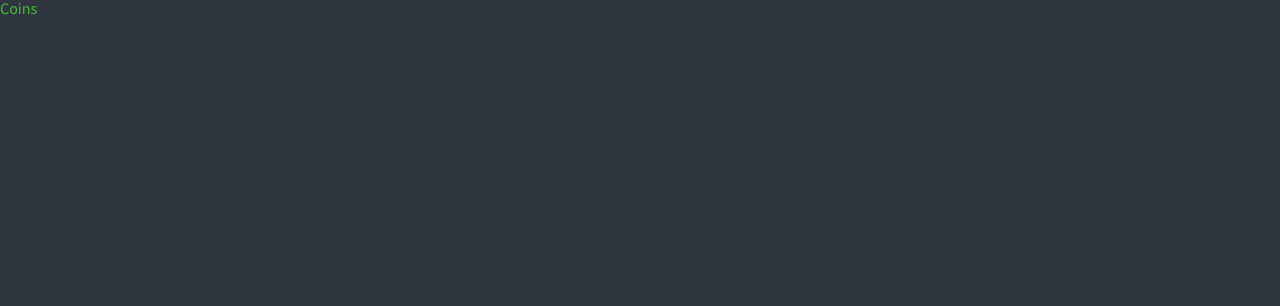
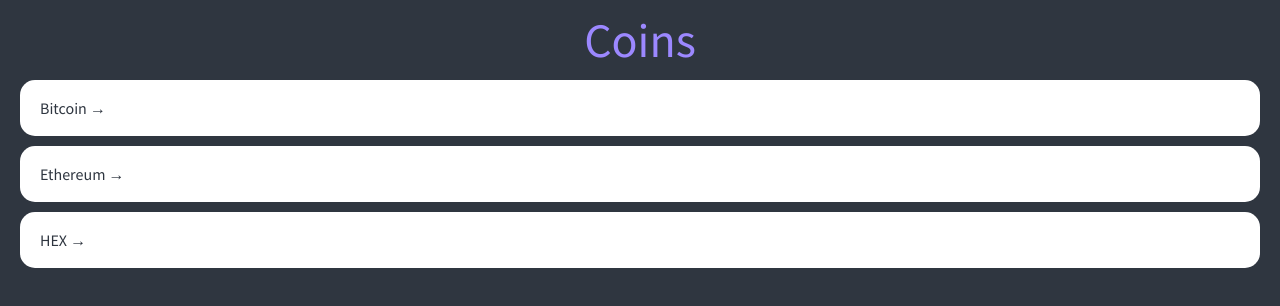
Before and after one commit to hihighhye/Crypto_Tracker, a React (Create React App) app: page / in a window 1280 px wide. Shown: the top 306 px of the page. Built offline with nearby package versions, Linux system fonts and the light colour scheme.

Commit message:
Chapter #5.2

```diff
--- a/src/Root.tsx
+++ b/src/Root.tsx
@@ -61,6 +61,7 @@
   }
   a {
     text-decoration: none;
+    color: inherit;
   }
   *{
     box-sizing: border-box;
--- a/src/screens/Coins.tsx
+++ b/src/screens/Coins.tsx
@@ -1,12 +1,83 @@
+import { Link } from "react-router-dom";
 import styled from "styled-components";
 
+const Container = styled.div`
+    padding: 0px 20px;
+`;
+
+const Header = styled.header`
+    height: 10vh;
+    display: flex;
+    justify-content: center;
+    align-items: center;
+`;
+
+const CoinsList = styled.ul``;
+
+const Coin = styled.li`
+    background-color: white;
+    color: ${(props) => props.theme.bgColor};
+    border-radius: 15px;
+    margin-bottom: 10px;
+    a {
+        transition: color 0.2s ease-in;
+        display: block;
+        padding: 20px;
+    }
+    &:hover {
+        a {
+            color: ${(props) => props.theme.accentColor};
+        }
+    }
+`;
+
 const Title = styled.h1`
+font-size: 48px;
     color: ${props => props.theme.accentColor};
 `;
 
+const coins = [
+    {
+        id: "btc-bitcoin",
+        name: "Bitcoin",
+        symbol: "BTC",
+        rank: 1,
+        is_new: false,
+        is_active: true,
+        type: "coin",
+    },
+    {
+        id: "eth-ethereum",
+        name: "Ethereum",
+        symbol: "ETH",
+        rank: 2,
+        is_new: false,
+        is_active: true,
+        type: "coin",
+    },
+    {
+        id: "hex-hex",
+        name: "HEX",
+        symbol: "HEX",
+        rank: 3,
+        is_new: false,
+        is_active: true,
+        type: "token",
+    },
+];
+
 function Coins() {
     return (
-        <Title>Coins</Title>
+        <Container>
+            <Header>
+                <Title>Coins</Title>
+            </Header>
+            <CoinsList>
+                {coins.map(coin => (
+                    <Coin key={coin.id}><Link to={`/${coin.id}`}>{coin.name} &rarr;</Link></Coin>
+                ))}
+            </CoinsList>
+        </Container>
     );
 }
 
--- a/src/theme.ts
+++ b/src/theme.ts
@@ -3,5 +3,5 @@
 export const theme: DefaultTheme = {
     bgColor: "#2f3640",
     textColor: "#f5f6fa",
-    accentColor: "#44bd32",
+    accentColor: "#9c88ff",
 }
```
